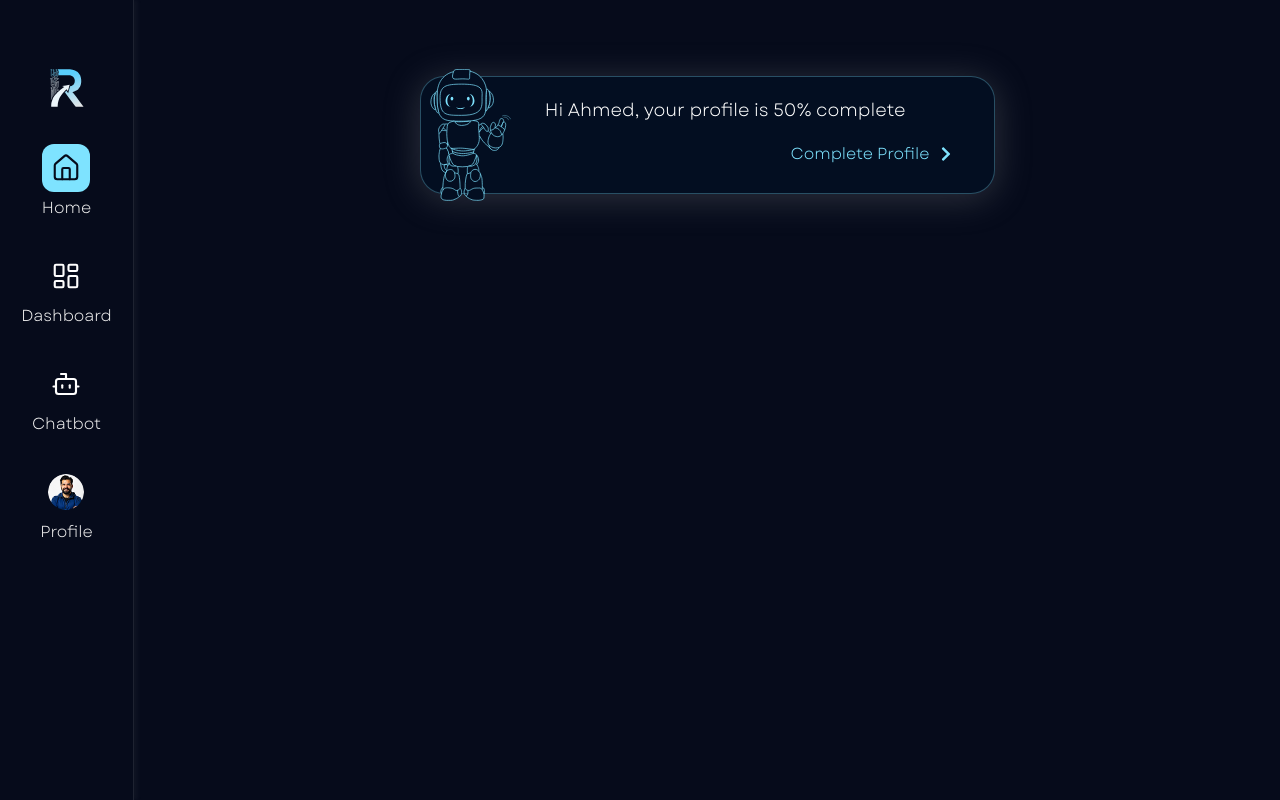
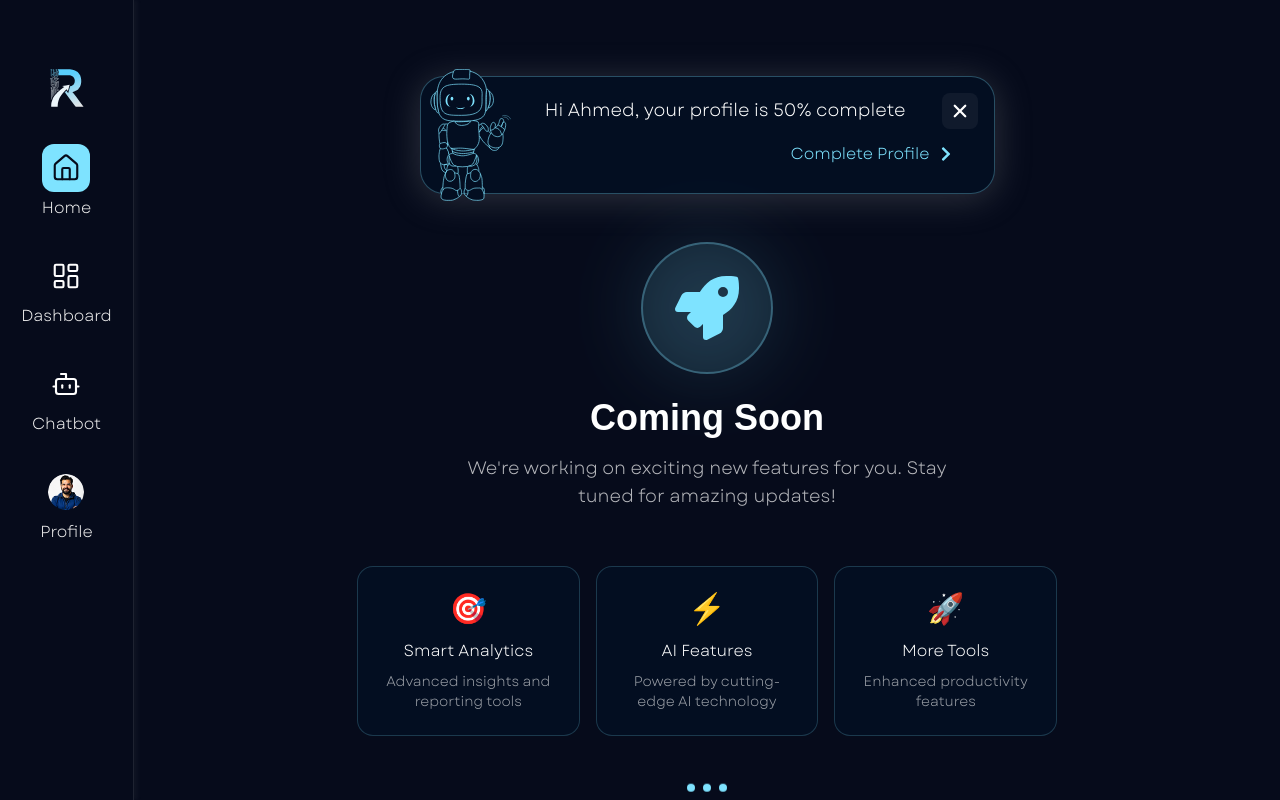
Before and after one commit to ramadan-alaa/RecoMind, a React (Vite) app: page /home in a window 1280 px wide. Built offline with nearby package versions, Linux system fonts and the light colour scheme; a web font is replaced by a local one.

Commit message:
feat: enhance ProfileCompletionBanner and ProfileCompletionModal with close functionality and improved layout

```diff
--- a/src/UI/ProfileCompletionBanner.jsx
+++ b/src/UI/ProfileCompletionBanner.jsx
@@ -1,22 +1,44 @@
 import { useState } from "react";
 import { FaChevronRight } from "react-icons/fa";
+import { IoClose } from "react-icons/io5";
 import ProfileCompletionModal from "./ProfileCompletionModal";
 
 const ProfileCompletionBanner = ({
   userName = "Ahmed",
   completionPercentage = 50,
+  onClose,
 }) => {
   const [showModal, setShowModal] = useState(false);
+  const [isVisible, setIsVisible] = useState(true);
+
+  const handleClose = () => {
+    setIsVisible(false);
+    if (onClose) {
+      onClose();
+    }
+  };
+
+  if (!isVisible) {
+    return null;
+  }
 
   return (
     <>
       {!showModal ? (
         <div
-          className="w-[88%] md:w-full mx-auto mt-[76px] max-w-[575px] h-[180px] md:h-[118px] rounded-3xl border border-[#7EE3FF]/30 p-6 gap-2 bg-[#030E21]"
+          className="w-[88%] md:w-full mx-auto mt-[76px] max-w-[575px] h-[180px] md:h-[118px] rounded-3xl border border-[#7EE3FF]/30 p-6 gap-2 bg-[#030E21] relative"
           style={{
             boxShadow: "0px 4px 36px 0px #ACACAC40",
           }}
         >
+          {/* Close Button for Banner */}
+          <button
+            className="absolute top-4 right-4 bg-white/5 border border-white/10 text-white w-9 h-9 rounded-lg flex items-center justify-center cursor-pointer transition-all duration-300 hover:bg-white/10 hover:border-[#7EE3FF]/30 hover:rotate-90"
+            onClick={handleClose}
+          >
+            <IoClose size={24} />
+          </button>
+
           <div className="flex items-center gap-6 h-full justify-between">
             <div className="svg -ml-[15px]">
               <svg
--- a/src/UI/ProfileCompletionModal.jsx
+++ b/src/UI/ProfileCompletionModal.jsx
@@ -43,28 +43,6 @@ const ProfileCompletionModal = ({ onClose }) => {
     setTimeout(() => {
       setLoading(false);
       setShowSuccess(true);
-
-      toast.custom(
-        (t) => (
-          <div
-            className={`flex items-center gap-4 bg-[#030E21] border border-[#64B883] rounded-[24px] px-6 py-5 w-full max-w-[625px] h-[69px] transition-opacity duration-300 ${
-              t.visible ? "opacity-100" : "opacity-0"
-            }`}
-            style={{
-              boxShadow: "0px 4px 36px 0px #ACACAC40",
-            }}
-          >
-            <FaCheckCircle size={24} className="text-[#64B883] flex-shrink-0" />
-            <span className="text-white text-base font-normal">
-              Your profile has been updated successfully
-            </span>
-          </div>
-        ),
-        {
-          duration: 4000,
-          position: "top-center",
-        }
-      );
     }, 1500);
   };
 
@@ -73,9 +51,17 @@ const ProfileCompletionModal = ({ onClose }) => {
       <div
         className="w-[88%] md:w-full mx-auto mt-[76px] max-w-[575px] rounded-3xl border border-[#64B883] p-8 md:p-10 bg-[#030E21] relative overflow-hidden"
         style={{
-          boxShadow: "0px 4px 36px 0px rgba(100, 184, 131, 0.3)",
+          boxShadow: "0px 4px 36px 0px rgba(100, 184, 131, 0. 3)",
         }}
       >
+        {/* Close Button for Success Screen */}
+        <button
+          className="absolute top-4 right-4 bg-white/5 border border-white/10 text-white w-9 h-9 rounded-lg flex items-center justify-center cursor-pointer transition-all duration-300 hover:bg-white/10 hover:border-[#64B883]/30 hover:rotate-90 z-10"
+          onClick={onClose}
+        >
+          <IoClose size={24} />
+        </button>
+
         {/* Confetti Animation */}
         <div className="absolute inset-0 pointer-events-none">
           <div className="confetti-container">
@@ -98,13 +84,6 @@ const ProfileCompletionModal = ({ onClose }) => {
           </div>
         </div>
 
-        {/* <button
-          className="absolute top-4 right-4 bg-white/5 border border-white/10 text-white w-9 h-9 rounded-lg flex items-center justify-center cursor-pointer transition-all duration-300 hover:bg-white/10 hover:border-[#64B883]/30 hover:rotate-90 z-10"
-          onClick={onClose}
-        >
-          <IoClose size={24} />
-        </button> */}
-
         <div className="text-center relative z-10">
           {/* Success Icon with Animation */}
           <div className="flex justify-center mb-6">
@@ -117,7 +96,7 @@ const ProfileCompletionModal = ({ onClose }) => {
           </div>
 
           {/* Success Message */}
-          <h2 className="text-2xl md:text-3xl font-semibold text-white mb-4 animate-[fadeInUp_0.6s_ease-out_0.2s_both]">
+          <h2 className="text-2xl md:text-3xl font-semibold text-white mb-4 animate-[fadeInUp_0. 6s_ease-out_0.2s_both]">
             Profile Complete!
           </h2>
 
@@ -127,7 +106,7 @@ const ProfileCompletionModal = ({ onClose }) => {
           </p>
 
           {/* Progress Bar */}
-          <div className="w-full bg-white/10 rounded-full h-3 mb-6 overflow-hidden animate-[fadeInUp_0.6s_ease-out_0. 4s_both]">
+          <div className="w-full bg-white/10 rounded-full h-3 mb-6 overflow-hidden animate-[fadeInUp_0.6s_ease-out_0.4s_both]">
             <div
               className="h-full bg-gradient-to-r from-[#64B883] to-[#7EE3FF] rounded-full animate-[progressFill_1. 5s_ease-out_0.5s_both]"
               style={{ width: "100%" }}
@@ -229,7 +208,7 @@ const ProfileCompletionModal = ({ onClose }) => {
             <input
               type="text"
               id="jobTitle"
-              className="bg-white/[0. 03] border border-[#7EE3FF]/30 rounded-xl px-4 md:px-[18px] py-3 md:py-[14px] text-sm md:text-[15px] text-white outline-none transition-all duration-300 placeholder:text-white/40 focus:bg-white/5 focus:border-[#7EE3FF] focus:shadow-[0_0_0_3px_rgba(126,227,255,0.1)] disabled:opacity-60 disabled:cursor-not-allowed"
+              className="bg-white/[0.03] border border-[#7EE3FF]/30 rounded-xl px-4 md:px-[18px] py-3 md:py-[14px] text-sm md:text-[15px] text-white outline-none transition-all duration-300 placeholder:text-white/40 focus:bg-white/5 focus:border-[#7EE3FF] focus:shadow-[0_0_0_3px_rgba(126,227,255,0. 1)] disabled:opacity-60 disabled:cursor-not-allowed"
               placeholder="e.g., Product Manager"
               value={jobTitle}
               onChange={(e) => setJobTitle(e.target.value)}
--- a/src/pages/Home.jsx
+++ b/src/pages/Home.jsx
@@ -1,11 +1,91 @@
 import { Toaster } from "react-hot-toast";
+import { useState } from "react";
 import ProfileCompletionBanner from "../UI/ProfileCompletionBanner";
+import { FaRocket } from "react-icons/fa";
 
 const Home = () => {
+  const [showBanner, setShowBanner] = useState(true);
+
   return (
     <>
       <Toaster position="top-center" />
-      <ProfileCompletionBanner userName="Ahmed" completionPercentage={50} />
+
+      {showBanner && (
+        <ProfileCompletionBanner
+          userName="Ahmed"
+          completionPercentage={50}
+          onClose={() => setShowBanner(false)}
+        />
+      )}
+
+      {/* Placeholder Section */}
+      <div className="w-[88%] md:w-full mx-auto mt-12 max-w-[900px] px-4">
+        <div className="flex flex-col items-center justify-center min-h-[400px] text-center">
+          {/* Icon */}
+          <div className="mb-6">
+            <div className="relative">
+              <div className="absolute inset-0 bg-[#7EE3FF]/20 rounded-full blur-2xl animate-pulse"></div>
+              <div className="relative bg-[#7EE3FF]/10 rounded-full p-8 border-2 border-[#7EE3FF]/30">
+                <FaRocket size={64} className="text-[#7EE3FF]" />
+              </div>
+            </div>
+          </div>
+
+          {/* Title */}
+          <h2 className="text-3xl md:text-4xl font-semibold text-white mb-4">
+            Coming Soon
+          </h2>
+
+          {/* Description */}
+          <p className="text-base md:text-lg text-white/70 mb-6 max-w-[500px]">
+            We're working on exciting new features for you. Stay tuned for
+            amazing updates!
+          </p>
+
+          {/* Features Grid */}
+          <div className="grid grid-cols-1 md:grid-cols-3 gap-4 mt-8 w-full max-w-[700px]">
+            <div className="bg-[#030E21] border border-[#7EE3FF]/20 rounded-2xl p-6 hover:border-[#7EE3FF]/40 transition-all duration-300">
+              <div className="text-3xl mb-3">🎯</div>
+              <h3 className="text-white font-medium mb-2">Smart Analytics</h3>
+              <p className="text-white/60 text-sm">
+                Advanced insights and reporting tools
+              </p>
+            </div>
+
+            <div className="bg-[#030E21] border border-[#7EE3FF]/20 rounded-2xl p-6 hover:border-[#7EE3FF]/40 transition-all duration-300">
+              <div className="text-3xl mb-3">⚡</div>
+              <h3 className="text-white font-medium mb-2">AI Features</h3>
+              <p className="text-white/60 text-sm">
+                Powered by cutting-edge AI technology
+              </p>
+            </div>
+
+            <div className="bg-[#030E21] border border-[#7EE3FF]/20 rounded-2xl p-6 hover:border-[#7EE3FF]/40 transition-all duration-300">
+              <div className="text-3xl mb-3">🚀</div>
+              <h3 className="text-white font-medium mb-2">More Tools</h3>
+              <p className="text-white/60 text-sm">
+                Enhanced productivity features
+              </p>
+            </div>
+          </div>
+
+          {/* Progress Indicator */}
+          <div className="mt-12 flex items-center gap-2">
+            <div
+              className="w-2 h-2 bg-[#7EE3FF] rounded-full animate-bounce"
+              style={{ animationDelay: "0s" }}
+            ></div>
+            <div
+              className="w-2 h-2 bg-[#7EE3FF] rounded-full animate-bounce"
+              style={{ animationDelay: "0. 2s" }}
+            ></div>
+            <div
+              className="w-2 h-2 bg-[#7EE3FF] rounded-full animate-bounce"
+              style={{ animationDelay: "0. 4s" }}
+            ></div>
+          </div>
+        </div>
+      </div>
     </>
   );
 };
```
